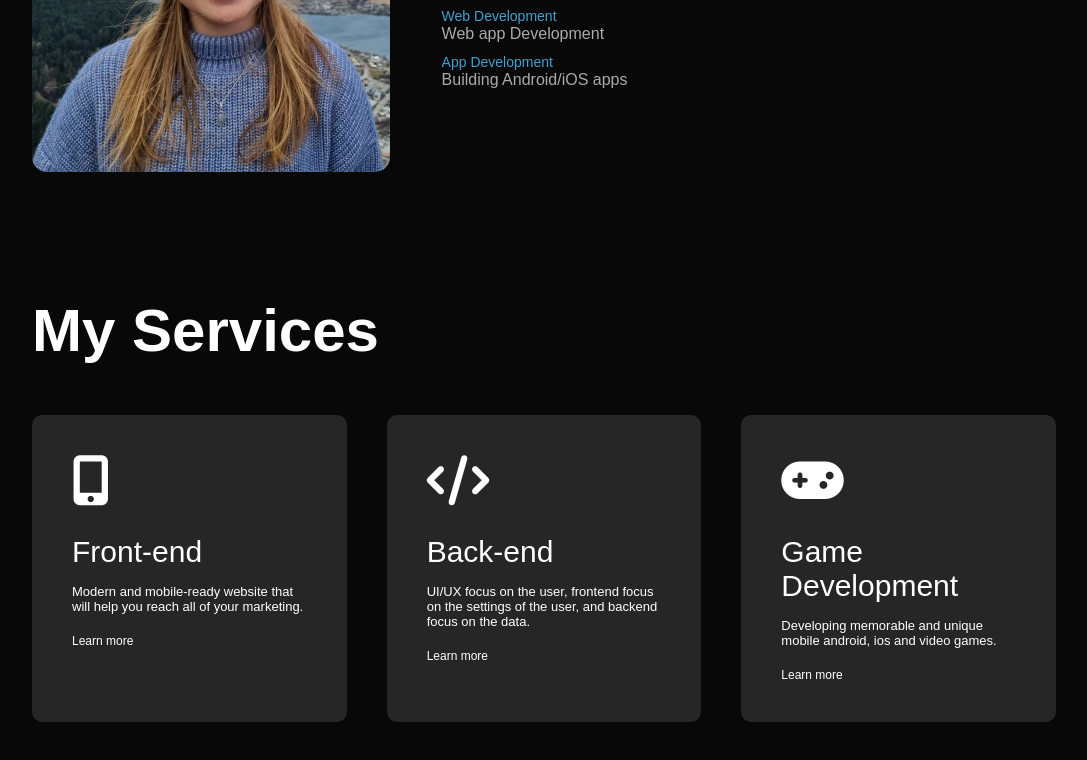
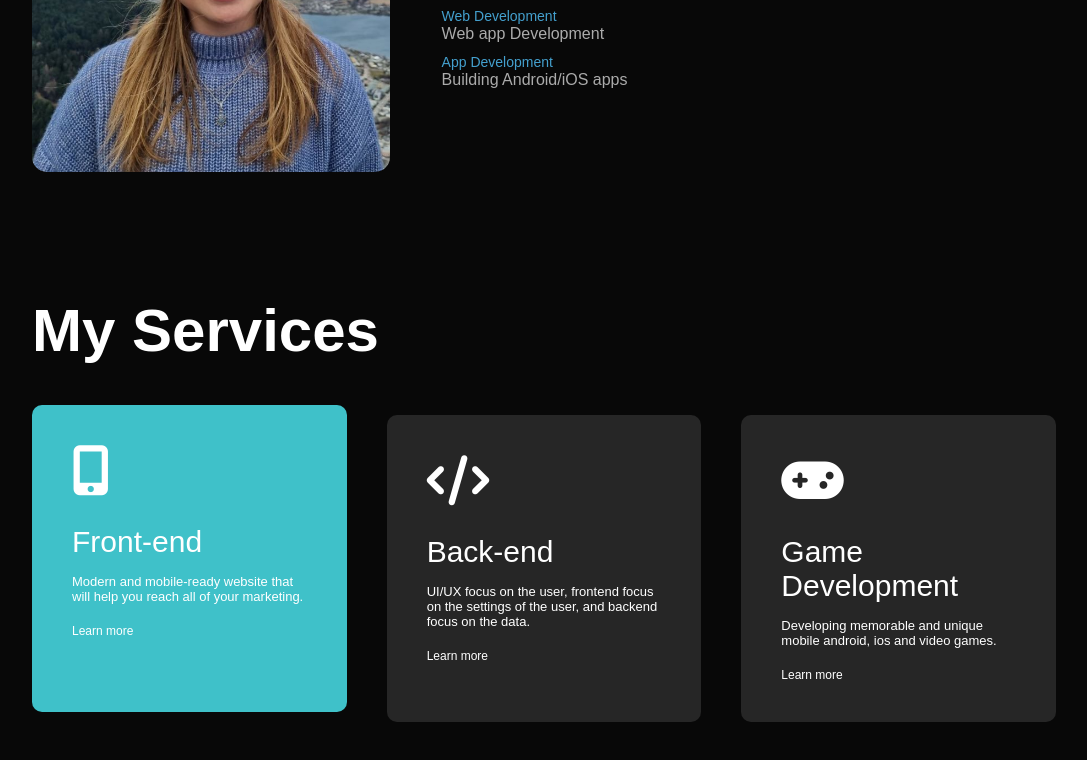
Before and after one commit to KrystynaNiemtsova/my-portfolio, a plain HTML site: page index.html in a window 1280 px wide. In both pictures the pointer is over the element 285 px from the left and 1709 px from the top of the page. Shown: the part 1141-1901 px from the top of the page, without its empty margins (96-1183 px from the left). Drawn offline with Linux system fonts and the light colour scheme.

Commit message:
Added hover effect on the services list.

```diff
--- a/style.css
+++ b/style.css
@@ -160,6 +160,7 @@ nav ul li a:hover::after{
     font-size: 13px;
     font-weight: 300;
     border-radius: 10px;
+    transition: background 0.5s, transform 0.5s;
 }
 .services-list div i{
     font-size: 50px;
@@ -177,3 +178,7 @@ nav ul li a:hover::after{
     margin-top: 20px;
     display: inline-block;
 }
+.services-list div:hover{
+    background: #3fc1c9;
+    transform: translateY(-10px);
+}
```
